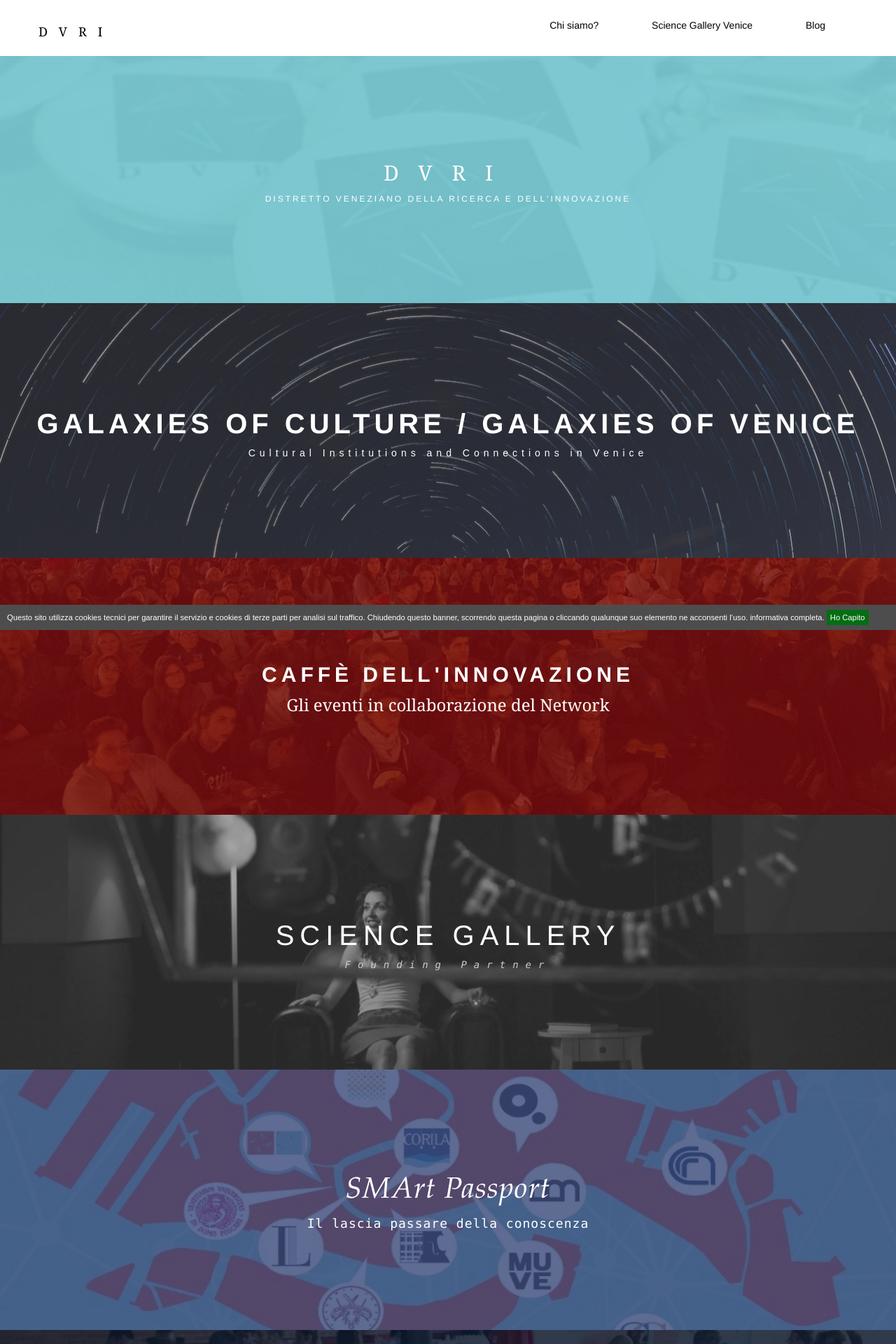
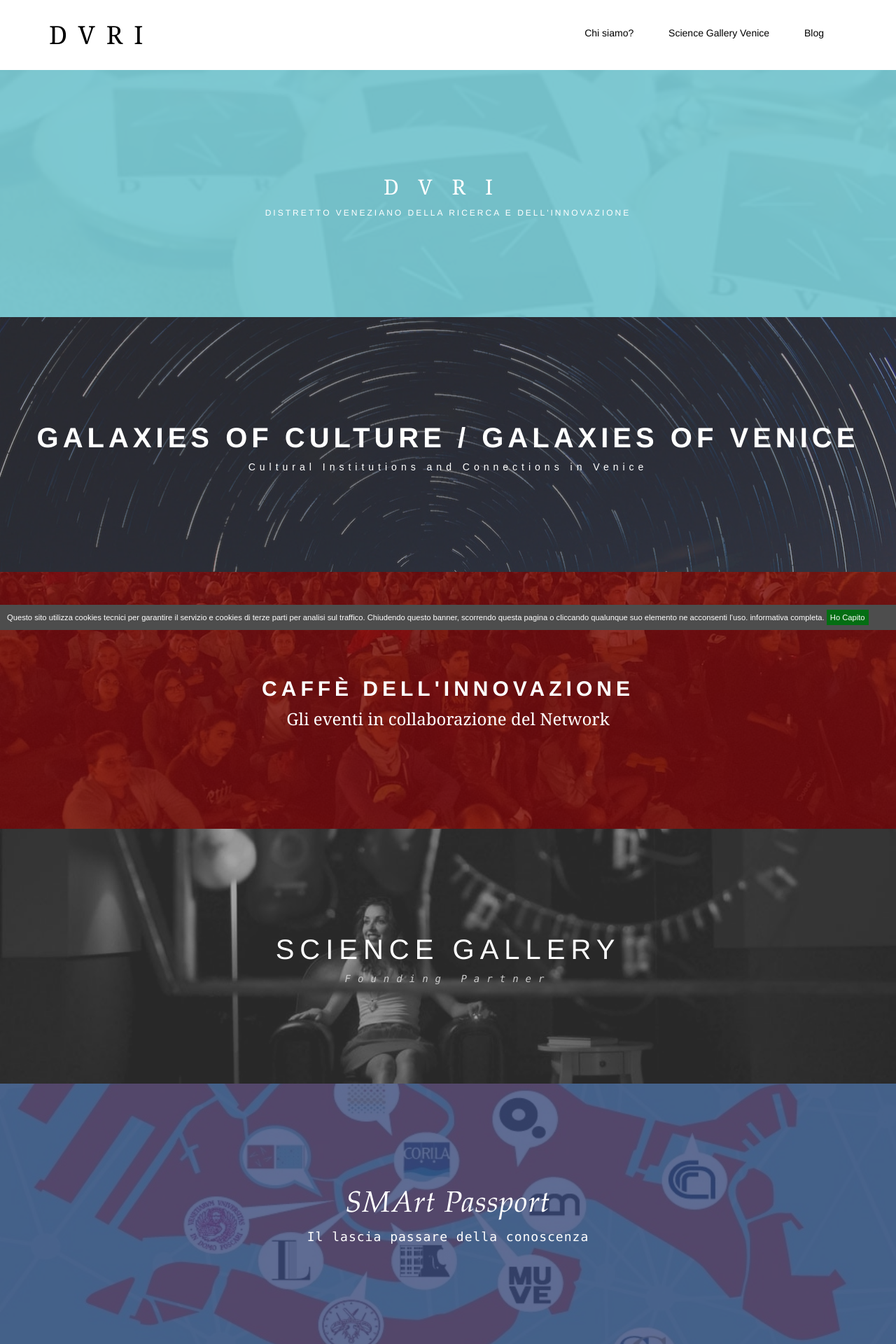
Before and after one commit to simonini/dvri-j-theme, a Jekyll site: the page built from index.html, in a window 1280 px wide. Shown: the top 1920 px of the page at 70% size. Built offline with Jekyll 4.4.1, drawn with Linux system fonts in a browser that asks for light colours; comment, search, counter and statistics services are not loaded.

Commit message:
Navbar ripristinata
Co-Authored-By: alessandro <descovi@gmail.com>

```diff
--- a/_includes/menu.html
+++ b/_includes/menu.html
@@ -1,10 +1,12 @@
-<div class="parent-container" id="header">
-<div class="container">
+<div class="container" id="header">
   <div class="row">
-    <h1 class="pull-left">
-    <a href="{{index.html | prepend:site.baseurl}}/" class="navbar-brand page-scroll">DVRI</a>
-    </h1>
-    <div class="pull-right">
+    <div class="col-sm-2">
+      <h1>
+          <a href="{{index.html | prepend:site.baseurl}}/"
+            >DVRI</a>
+      </h1>
+    </div>
+    <div class="col-sm-10 text-right">
       <a class="page-scroll btn" href="{{ site.baseurl }}/progetti/chi-siamo.html">Chi siamo?</a>
       <a class="page-scroll btn" href="{{ site.baseurl }}/progetti/science-gallery.html">Science Gallery Venice</a>
       <!--
@@ -16,4 +18,3 @@
     </div>
   </div>
 </div><!--.container-->
-</div><!--.header-container -->
--- a/_sass/general.sass
+++ b/_sass/general.sass
@@ -7,14 +7,17 @@
   color: black
 
 #header
+  padding-top: 30px
+  padding-bottom: 30px
   h1
-    padding: 20
-    margin: 15
+    margin: 0
+    padding: 0
     font-family: Georgia
     letter-spacing: 16px
   .btn
-    padding: 25px
     margin-right: 20px
+  .text-right
+    text-align: right
 .home2
   text-align: center
 
@@ -91,5 +94,3 @@
   max-width: 740px
   img
     max-width: 100%
-.navbar-brand
-    padding-left: 0px
```
